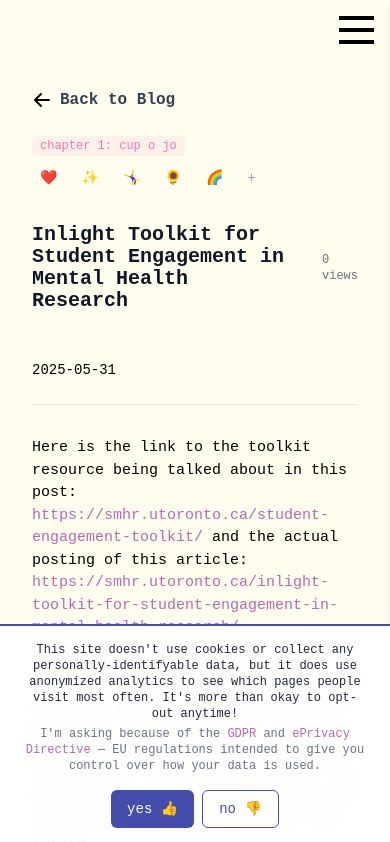
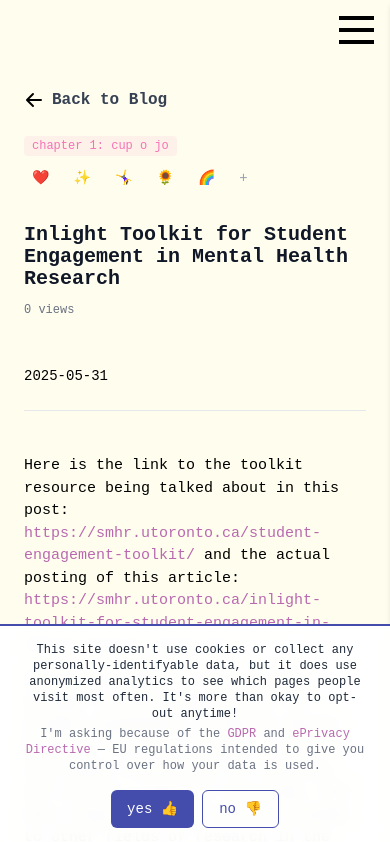
Before and after one commit to JoannaRoy/jo-website, a React (Vite) app: page /blog/01_cup_o_jo/inlight in a window 390 px wide. Shown: the top 842 px of the page. Built offline with nearby package versions, Linux system fonts and the light colour scheme; no server answers; what react-binjo would draw is missing.

Commit message:
fix links causing poor mobile display of md rendered blog posts

```diff
--- a/src/components/blog-post-markdown.tsx
+++ b/src/components/blog-post-markdown.tsx
@@ -50,10 +50,22 @@ const applyCollapseMarkers = (markdown: string): string => {
 
 export const BlogPostMarkdown = ({ markdown }: BlogPostMarkdownProps) => {
   return (
+    <div className="overflow-hidden wrap-break-word">
     <Markdown
       remarkPlugins={[remarkGfm]}
       rehypePlugins={[rehypeRaw, rehypeSanitize]}
       components={{
+        a: ({ children, href, ...props }) => (
+          <a
+            href={href}
+            className="text-purple hover:text-blue-800 underline wrap-break-word"
+            target={href?.startsWith("http") ? "_blank" : undefined}
+            rel={href?.startsWith("http") ? "noopener noreferrer" : undefined}
+            {...props}
+          >
+            {children}
+          </a>
+        ),
         p: ({ children, ...props }) => {
           if (
             children &&
@@ -162,5 +174,6 @@ export const BlogPostMarkdown = ({ markdown }: BlogPostMarkdownProps) => {
     >
       {applyCollapseMarkers(markdown)}
     </Markdown>
+    </div>
   );
 };
--- a/src/pages/blog/BlogPost.tsx
+++ b/src/pages/blog/BlogPost.tsx
@@ -27,7 +27,7 @@ const BlogPost = () => {
 
   return (
     <PageGrid columns={1}>
-      <div className="w-full px-8 sm:px-2 md:px-16 lg:px-24 py-6 md:py-8">
+      <div className="w-full max-w-full min-w-0 overflow-x-hidden px-6 sm:px-10 md:px-16 lg:px-24 py-6 md:py-8">
         <button
           onClick={handleBackClick}
           className="mb-6 flex items-center gap-2 text-gray-700 hover:text-gray-900 transition-all hover:translate-x-[-4px] duration-200 group"
@@ -47,11 +47,11 @@ const BlogPost = () => {
             <ReactionBar slug={slug} />
           </div>
 
-          <div className="flex flex-row items-center justify-between w-full mb-8 md:mb-10 gap-3 py-4">
-            <h1 className="text-3xl md:text-4xl lg:text-5xl font-bold text-gray-900 m-0">
+          <div className="flex flex-col sm:flex-row sm:items-center sm:justify-between w-full mb-8 md:mb-10 gap-3 py-4">
+            <h1 className="text-3xl md:text-4xl lg:text-5xl font-bold text-gray-900 m-0 min-w-0 break-words">
               {post?.data.title}
             </h1>
-            <ViewCount views={views} loading={viewsLoading} className="ml-4" />
+            <ViewCount views={views} loading={viewsLoading} className="sm:ml-4 shrink-0" />
           </div>
 
           <div className="w-full mb-8 md:mb-10 pb-6 border-b border-gray-200">
```
